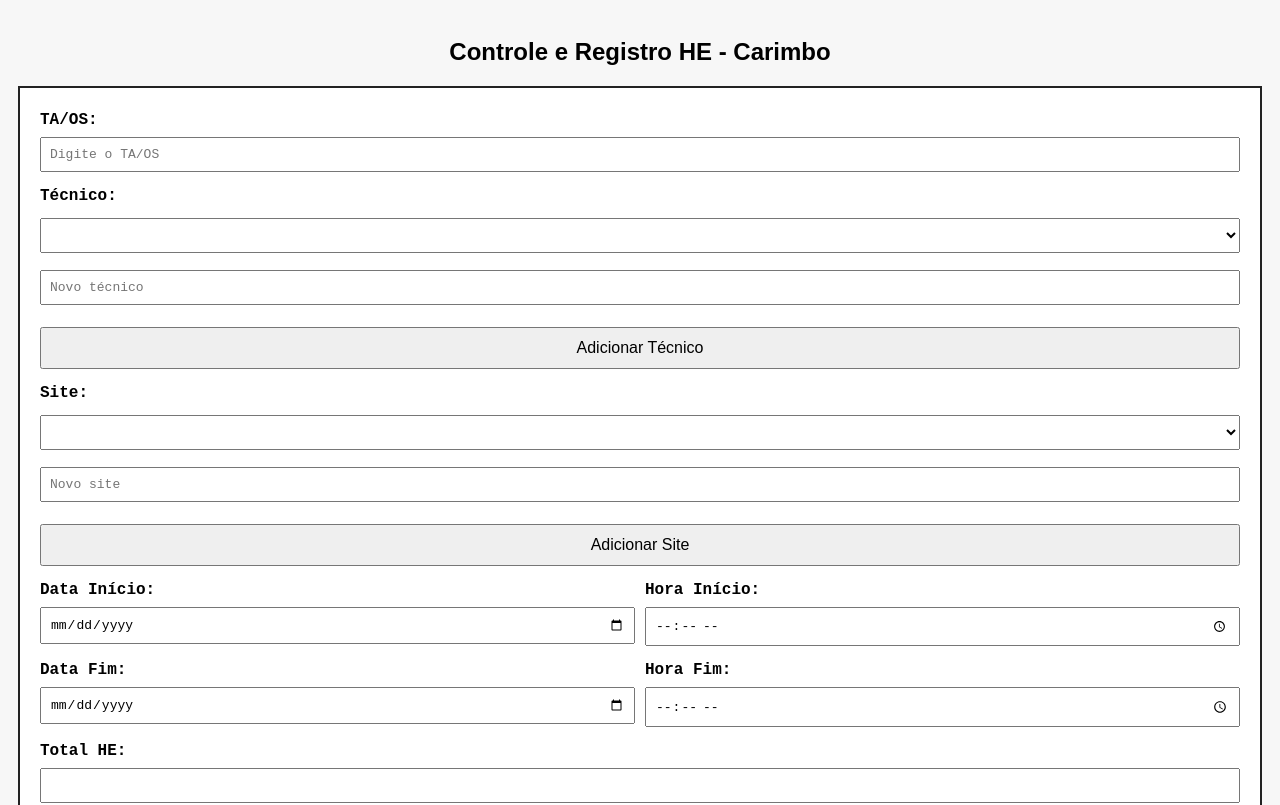
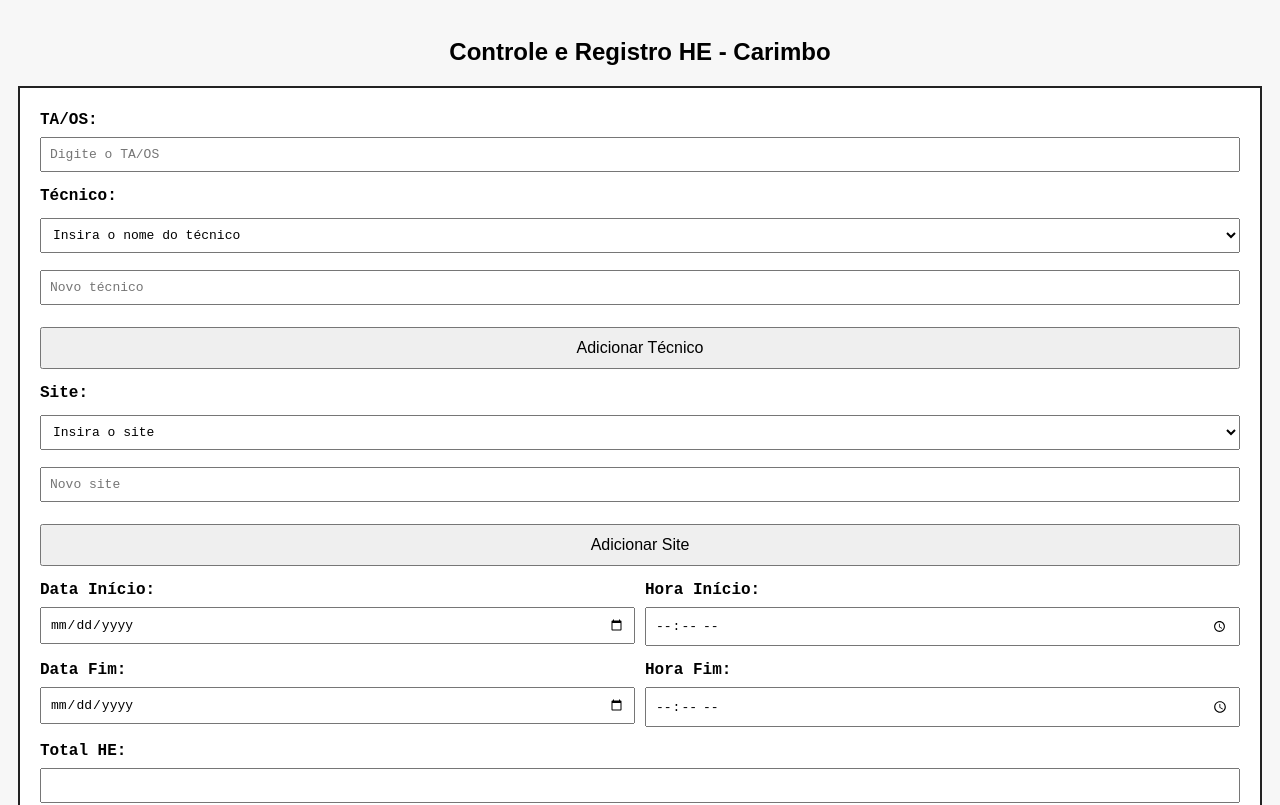
Before and after one commit to giordan-81/CarimboHE, a plain HTML site: page index.html in a window 1280 px wide. Shown: the top 805 px of the page. Drawn offline with Linux system fonts and the light colour scheme.

Commit message:
index.html

```diff
--- a/index.html
+++ b/index.html
@@ -321,16 +321,16 @@ Ação Solucionadora: ${acao}`;
 
   window.onload = () => {
     let tecnicos = carregarLista(chaveTecnicos);
-    //if (!tecnicos.includes('Alexandre Giordan Marafigo')) {
-    //  tecnicos.push('Alexandre Giordan Marafigo');
-   //   salvarLista(chaveTecnicos, tecnicos);
-   // }
-   // popularSelect('tecnicoSelect', tecnicos, 'Insira o nome do técnico');
+     if (!tecnicos.includes('Alexandre Giordan Marafigo')) {
+     tecnicos.push('Alexandre Giordan Marafigo');
+     salvarLista(chaveTecnicos, tecnicos);
+     }
+     popularSelect('tecnicoSelect', tecnicos, 'Insira o nome do técnico');
 
-   // let sites = carregarLista(chaveSites);
-   // if (!sites.includes('SC_Z55')) {
-   //   sites.push('SC_Z55');
-    //  salvarLista(chaveSites, sites);
+     let sites = carregarLista(chaveSites);
+     if (!sites.includes('SC_Z55')) {
+     sites.push('SC_Z55');
+     salvarLista(chaveSites, sites);
     }
     popularSelect('siteSelect', sites, 'Insira o site');
 
```
